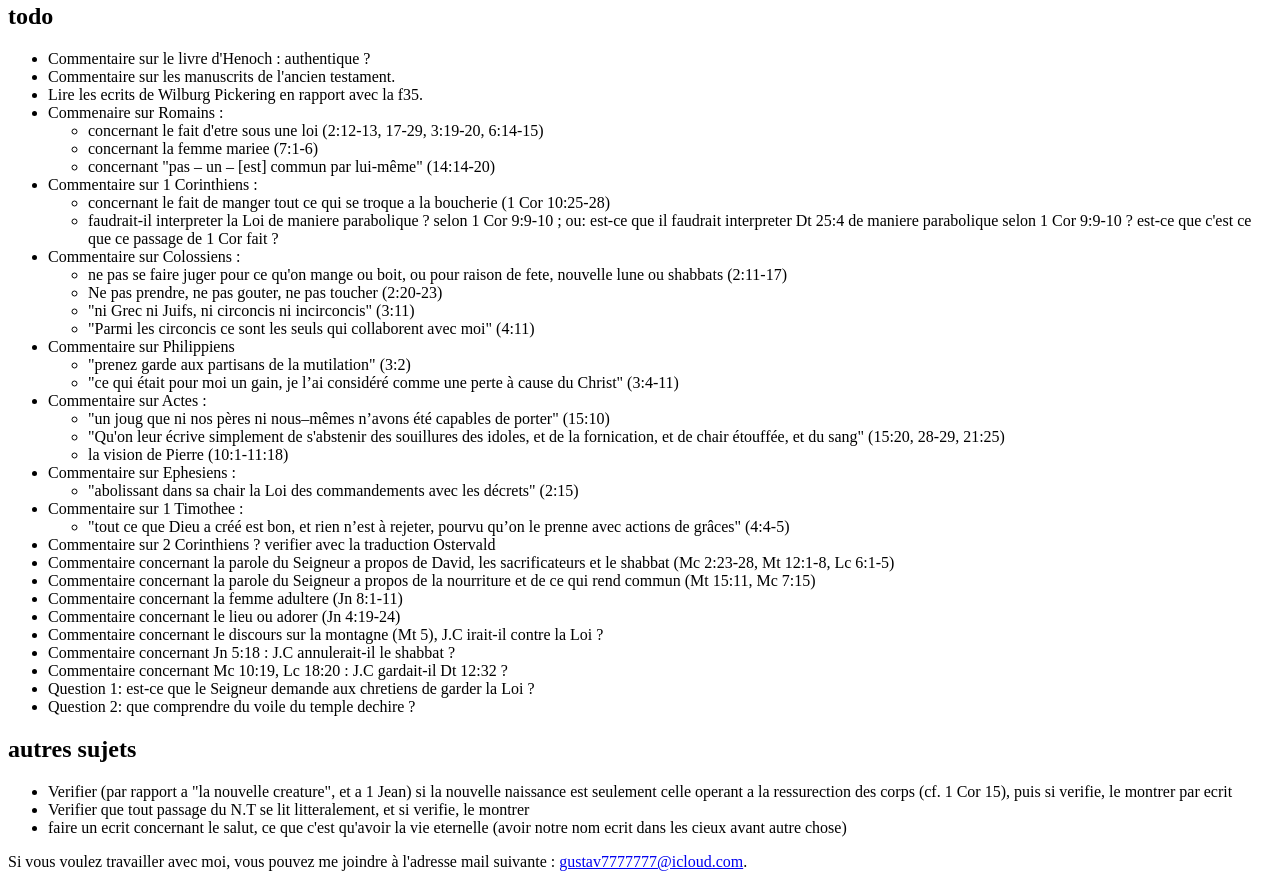
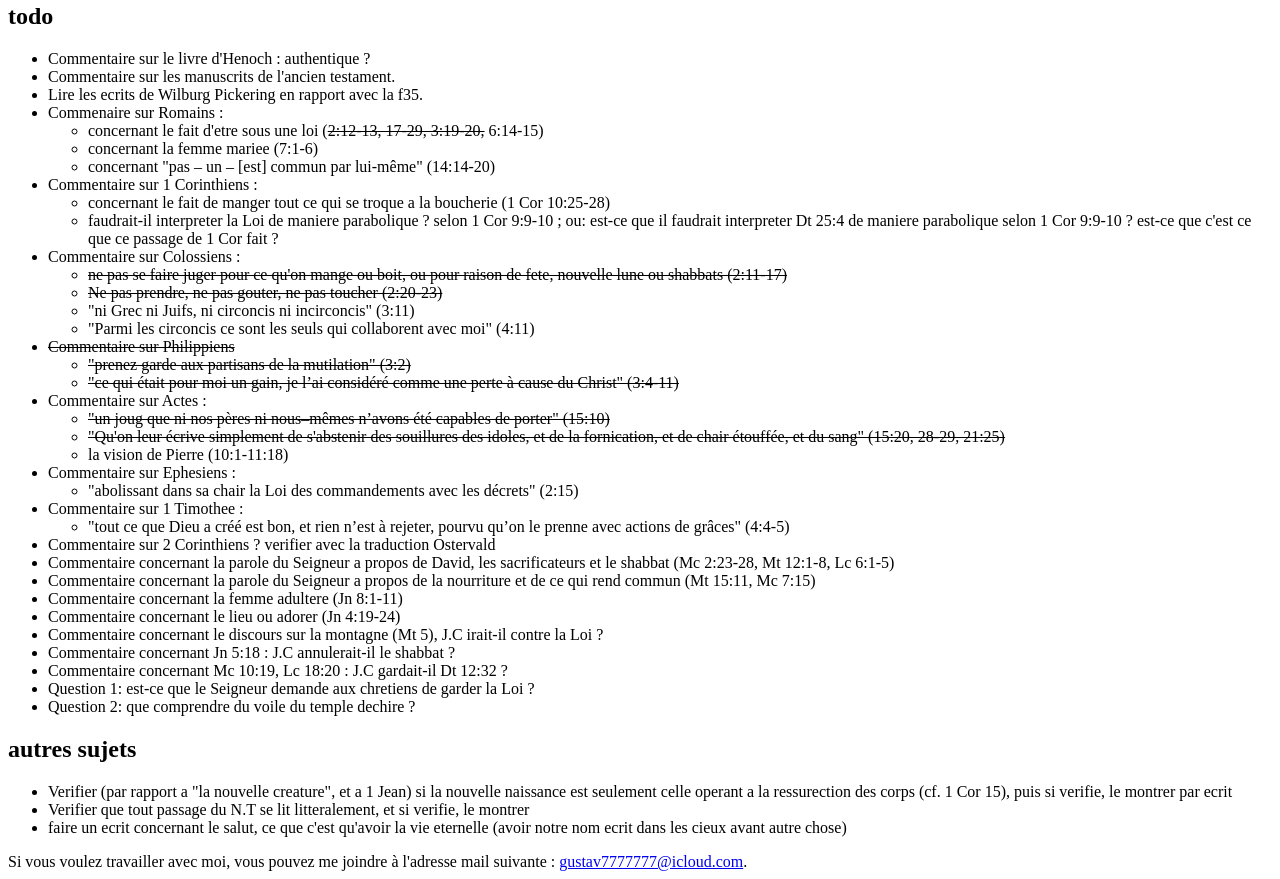
Before and after one commit to kylak/plan, a plain HTML site: page index.html in a window 1280 px wide. Shown: the part 899-1778 px from the top of the page. Drawn offline with Linux system fonts and the light colour scheme.

Commit message:
Update index.html

```diff
--- a/index.html
+++ b/index.html
@@ -64,7 +64,7 @@
 
 	  <li>Commenaire sur Romains :
 	  <ul>
-	  <li>concernant le fait d'etre sous une loi (2:12-13, 17-29, 3:19-20, 6:14-15)</li>
+	  <li>concernant le fait d'etre sous une loi (<s>2:12-13, 17-29, 3:19-20,</s> 6:14-15)</li>
 	  <li>concernant la femme mariee (7:1-6)</li>
 	  <li>concernant "pas – un – [est] commun par lui-même" (14:14-20)</li>
 	  </ul>
@@ -79,22 +79,22 @@
 
 		<li>Commentaire sur Colossiens :
 		<ul>
-		<li>ne pas se faire juger pour ce qu'on mange ou boit, ou pour raison de fete, nouvelle lune ou shabbats (2:11-17)</li>
-		<li>Ne pas prendre, ne pas gouter, ne pas toucher (2:20-23)</li>
+		<li><s>ne pas se faire juger pour ce qu'on mange ou boit, ou pour raison de fete, nouvelle lune ou shabbats (2:11-17)</s></li>
+		<li><s>Ne pas prendre, ne pas gouter, ne pas toucher (2:20-23)</s></li>
 		<li>"ni Grec ni Juifs, ni circoncis ni incirconcis" (3:11)</li>
 		<li>"Parmi les circoncis ce sont les seuls qui collaborent avec moi" (4:11)</li>
 		</ul>
 		</li>
-		<li>Commentaire sur Philippiens
+		<li><s>Commentaire sur Philippiens</s>
 		<ul>
-		<li>"prenez garde aux partisans de la mutilation" (3:2)</li>
-		<li>"ce qui était pour moi un gain, je l’ai considéré comme une perte à cause du Christ" (3:4-11)</li>
+		<li><s>"prenez garde aux partisans de la mutilation" (3:2)</s></li>
+		<li><s>"ce qui était pour moi un gain, je l’ai considéré comme une perte à cause du Christ" (3:4-11)</s></li>
 		</ul>
 		</li>
 		<li>Commentaire sur Actes :
 		<ul>
-		<li>"un joug que ni nos pères ni nous–mêmes n’avons été capables de porter" (15:10)</li>
-		<li>"Qu'on leur écrive simplement de s'abstenir des souillures des idoles, et de la fornication, et de chair étouffée, et du sang" (15:20, 28-29, 21:25)</li>
+		<li><s>"un joug que ni nos pères ni nous–mêmes n’avons été capables de porter" (15:10)</s></li>
+		<li><s>"Qu'on leur écrive simplement de s'abstenir des souillures des idoles, et de la fornication, et de chair étouffée, et du sang" (15:20, 28-29, 21:25)</s></li>
 		<li>la vision de Pierre (10:1-11:18)</li>
 		</ul></li>
 		<li>Commentaire sur Ephesiens :
```
